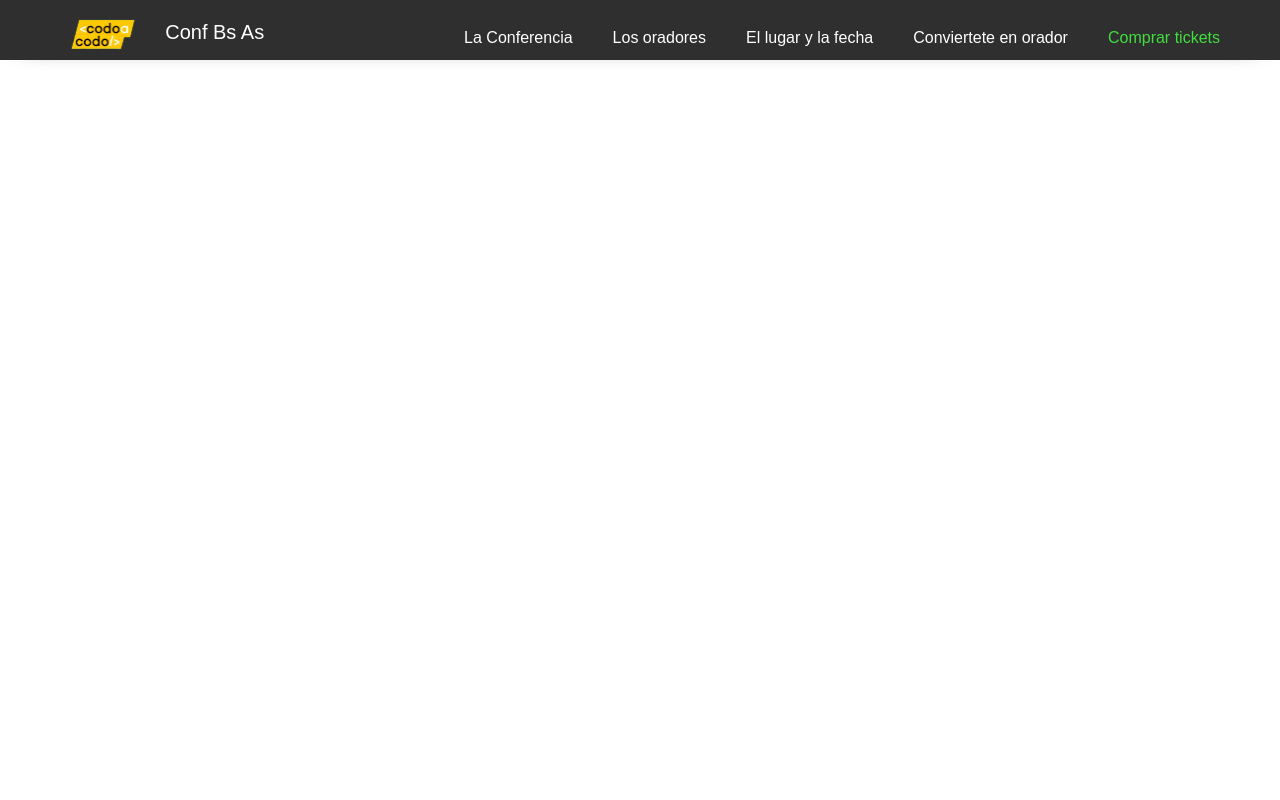
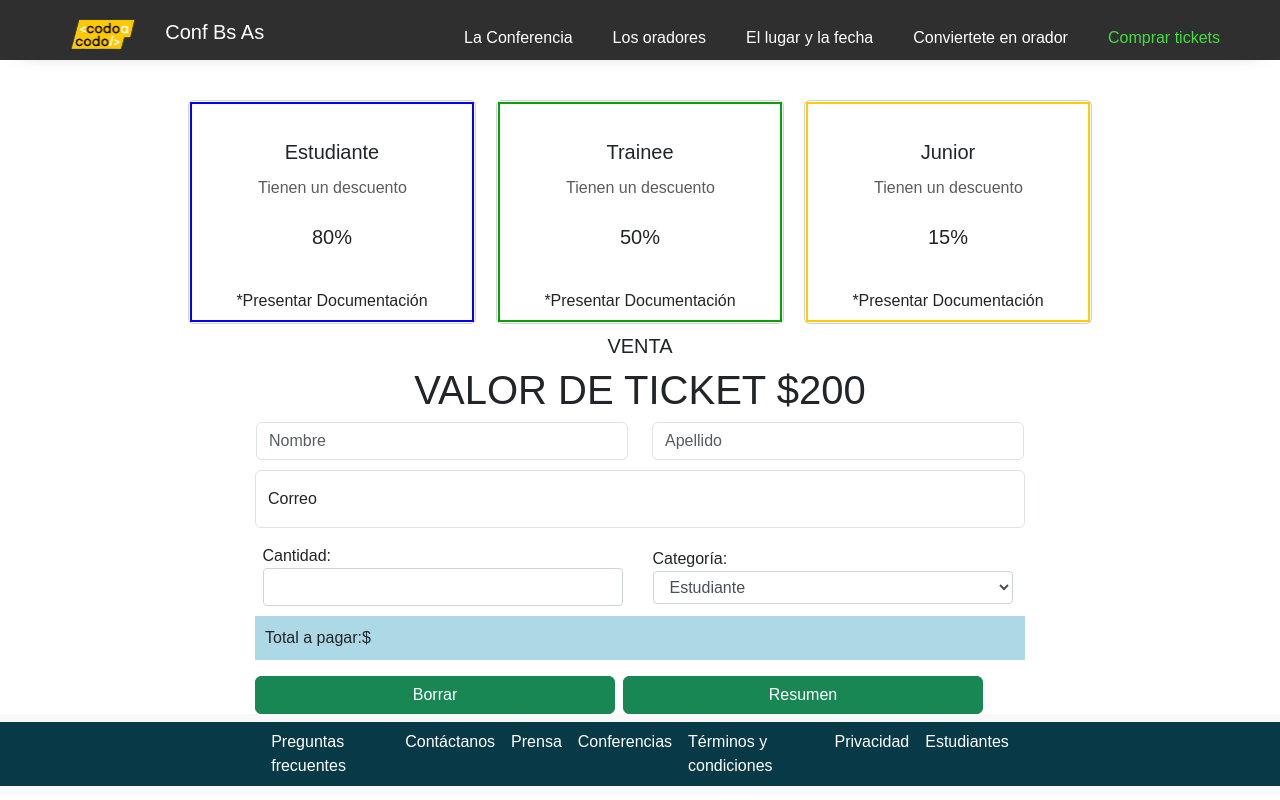
Before and after one commit to PatriciaEscalera/INTEGRADOR-BOOTSTRAP, a plain HTML site: page tickets.html in a window 1280 px wide. Drawn offline with nearby package versions, Linux system fonts and the light colour scheme.

Commit message:
Nuevo Html

```diff
--- a/Css/styles.css
+++ b/Css/styles.css
@@ -283,3 +283,97 @@ h6{
 .nav-item a:hover{
     color: aqua;
 }
+
+
+.container-tickets{
+    display: flex;
+    justify-content: center;
+    align-items: center;
+    margin-top: 120px;
+
+
+}
+.estudiante{
+     border: solid 2px blue;
+}
+.trainee{
+    border: solid 2px rgb(6, 163, 6);
+}
+.junior{
+    border: solid 2px rgb(255, 204, 0);
+}
+.card-title{
+    text-align: center;
+   margin-top: 20px;
+}
+.card-subtitle{
+    text-align: center;
+    margin-left: 50px;
+    margin-top: 10px;
+    padding-top: 10px;
+}
+.card-body{
+    height: 220px;
+
+}
+.card-body p{
+    text-align: center;
+
+    margin-top: 40px;
+}
+.venta{
+    justify-content: center;
+    text-align: center;
+    padding-top: 10px;
+
+}
+.form-floating {
+    margin-left: 255px;
+    margin-right: 255px;
+}
+.entradas{
+    display: flex;
+    justify-content: center;
+    align-items: center;
+
+}
+.input-cantidad{
+    width: 360px;
+    border-radius: 3px;
+
+
+}
+.opciones {
+    display: inline-block;
+    margin-right: 5px;
+    width: 360px;
+    margin-left: 30px;
+  }
+  .input-field {
+    width: 100%;
+    padding: 0.375rem 0.75rem;
+    font-size: 1rem;
+    line-height: 1.5;
+    color: #495057;
+    background-color: #fff;
+    border: 1px solid #ced4da;
+    border-radius: 0.25rem;
+  }
+  .btn-custom{
+    background-color: #a7d6a8;
+    border-color: #8dbb8e;
+    color: #fff;
+    width: 360px;
+    justify-content: center;
+    text-align: center;
+  }
+  .cobrar{
+    margin-left: 255px;
+  }
+  #monto-a-pagar{
+    background-color: lightblue;
+    padding: 10px;
+    margin-top: 10px;
+    margin-left: 255px;
+    margin-right: 255px;
+  }
--- /dev/null
+++ b/Js/tickets.js
@@ -0,0 +1,34 @@
+// Obtener elementos del DOM
+const cantidadInput = document.getElementById('cantidad');
+const opcionesSelect = document.getElementById('opciones');
+const borrarButton = document.getElementById('compras1');
+const resumenButton = document.getElementById('compras');
+const montoAPagarDiv = document.getElementById('monto-a-pagar');
+
+// Función para calcular el monto a pagar
+function calcularMontoAPagar() {
+  const cantidad = parseInt(cantidadInput.value);
+  const categoria = opcionesSelect.value;
+  let precio = 200;
+
+  if (categoria === 'Estudiante') {
+    precio *= 0.2; // Descuento del 80%
+  } else if (categoria === 'Trainee') {
+    precio *= 0.5; // Descuento del 50%
+  } else if (categoria === 'Junior') {
+    precio *= 0.85; // Descuento del 15%
+  }
+
+  const montoAPagar = cantidad * precio;
+  montoAPagarDiv.textContent = 'Total a pagar: $' + montoAPagar;
+}
+
+// Manejador de evento para el botón Resumen
+borrarButton.addEventListener('click', calcularMontoAPagar);
+
+// Manejador de evento para el botón Borrar
+resumenButton.addEventListener('click', function () {
+  cantidadInput.value = '';
+  opcionesSelect.selectedIndex = 0;
+  montoAPagarDiv.textContent = 'Total a pagar:$';
+});
--- a/tickets.html
+++ b/tickets.html
@@ -35,4 +35,103 @@
         </div>
 
     </header>
+    <section>
+      <div class="container-tickets">
+        <div class="card " style="width: 18rem;">
+            <div class="card-body estudiante">
+              <h5 class="card-title">Estudiante</h5>
+              <h6 class="card-subtitle mb-2 text-body-secondary">Tienen un descuento</h6>
+              <h5 class="card-title">80%</h5>
+              <p class="card-text">*Presentar Documentación</p>
+
+
+            </div>
+          </div>
+          <div class="card" style="width: 18rem;">
+            <div class="card-body trainee">
+              <h5 class="card-title">Trainee</h5>
+              <h6 class="card-subtitle mb-2 text-body-secondary">Tienen un descuento</h6>
+              <h5 class="card-title">50%</h5>
+              <p class="card-text">*Presentar Documentación</p>
+
+            </div>
+          </div>
+          <div class="card" style="width: 18rem;">
+            <div class="card-body junior">
+              <h5 class="card-title">Junior</h5>
+              <h6 class="card-subtitle mb-2 text-body-secondary">Tienen un descuento</h6>
+              <h5 class="card-title" >15%</h5>
+              <p class="card-text">*Presentar Documentación</p>
+
+            </div>
+          </div>
+      </div>
+      <div class="venta">
+        <h5>VENTA</h5>
+        <h1>VALOR DE TICKET $200</h1>
+
+      </div>
+      <div class="datos">
+        <div class="row">
+            <div class="col">
+              <input type="text" class="form-control" placeholder="Nombre" aria-label="First name">
+            </div>
+            <div class="col">
+              <input type="text" class="form-control" placeholder="Apellido" aria-label="Last name">
+            </div>
+          </div>
+          <div class="form-floating mb-3">
+            <input type="email" class="form-control" id="floatingInput" placeholder="name@example.com">
+            <label for="floatingInput">Correo</label>
+          </div>
+          <div class="entradas">
+            <div class="input-cantidad">
+              <label for="cantidad">Cantidad:</label>
+              <div>
+                <input type="number" class="input-field" id="cantidad" value="Cantidad">
+              </div>
+            </div>
+            <div class="opciones">
+              <label for="opciones">Categoría:</label>
+              <select class="input-field" id="opciones">
+                <option value="Estudiante">Estudiante</option>
+                <option value="Trainee">Trainee</option>
+                <option value="Junior">Junior</option>
+              </select>
+            </div>
+          </div>
+          <div id="monto-a-pagar" >Total a pagar:$</div>
+          <div class="d-flex justify-content-start mt-3 cobrar">
+            <button id="compras" class="btn btn-success btn-custom me-2" type="button">Borrar</button>
+            <button id="compras1" class="btn btn-success btn-custom" type="button">Resumen</button>
+          </div>
+
+
+    </section>
+    <footer>
+        <nav class="navbar navbar-expand-lg bg-body-tertiary">
+          <div class="container-fluid footer">
+
+
+
+              <div class="navbar-nav abajo">
+                <a class="nav-link active text-white" aria-current="page" href="#">Preguntas frecuentes</a>
+                <a class="nav-link active text-white" aria-current="page" href="#">Contáctanos</a>
+                <a class="nav-link active text-white" aria-current="date" href="#">Prensa</a>
+                <a class="nav-link active text-white" aria-current="date" href="#">Conferencias</a>
+                <a class="nav-link active text-white" aria-current="date" href="#">Términos y condiciones</a>
+                <a class="nav-link active text-white" aria-current="date" href="#">Privacidad</a>
+                <a class="nav-link active text-white" aria-current="date" href="#">Estudiantes</a>
+
+
+            </div>
+          </div>
+        </nav>
+      </footer>
+
+
+    <script src="js/tickets.js">
+
+    </script>
 </body>
+</html>
```
